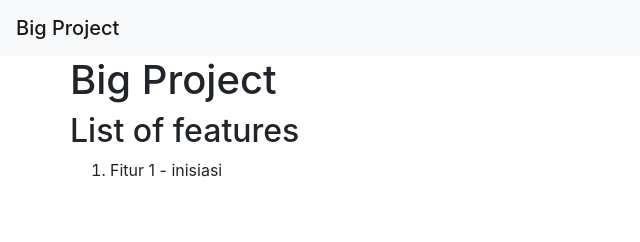
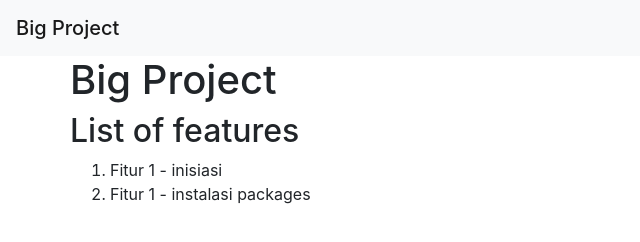
Before and after one commit to i01107/bigproject, a plain HTML site: page client/index.html in a window 1280 px wide. Shown: the whole page, without its empty margins (0-640 px from the left). Drawn offline with nearby package versions, Linux system fonts and the light colour scheme.

Commit message:
Fitur 1 - instalasi packages

```diff
--- a/client/index.html
+++ b/client/index.html
@@ -21,6 +21,7 @@
         <h2>List of features</h2>
         <ol>
           <li>Fitur 1 - inisiasi</li>
+          <li>Fitur 1 - instalasi packages</li>
         </ol>
       </div>
     </div>
```
